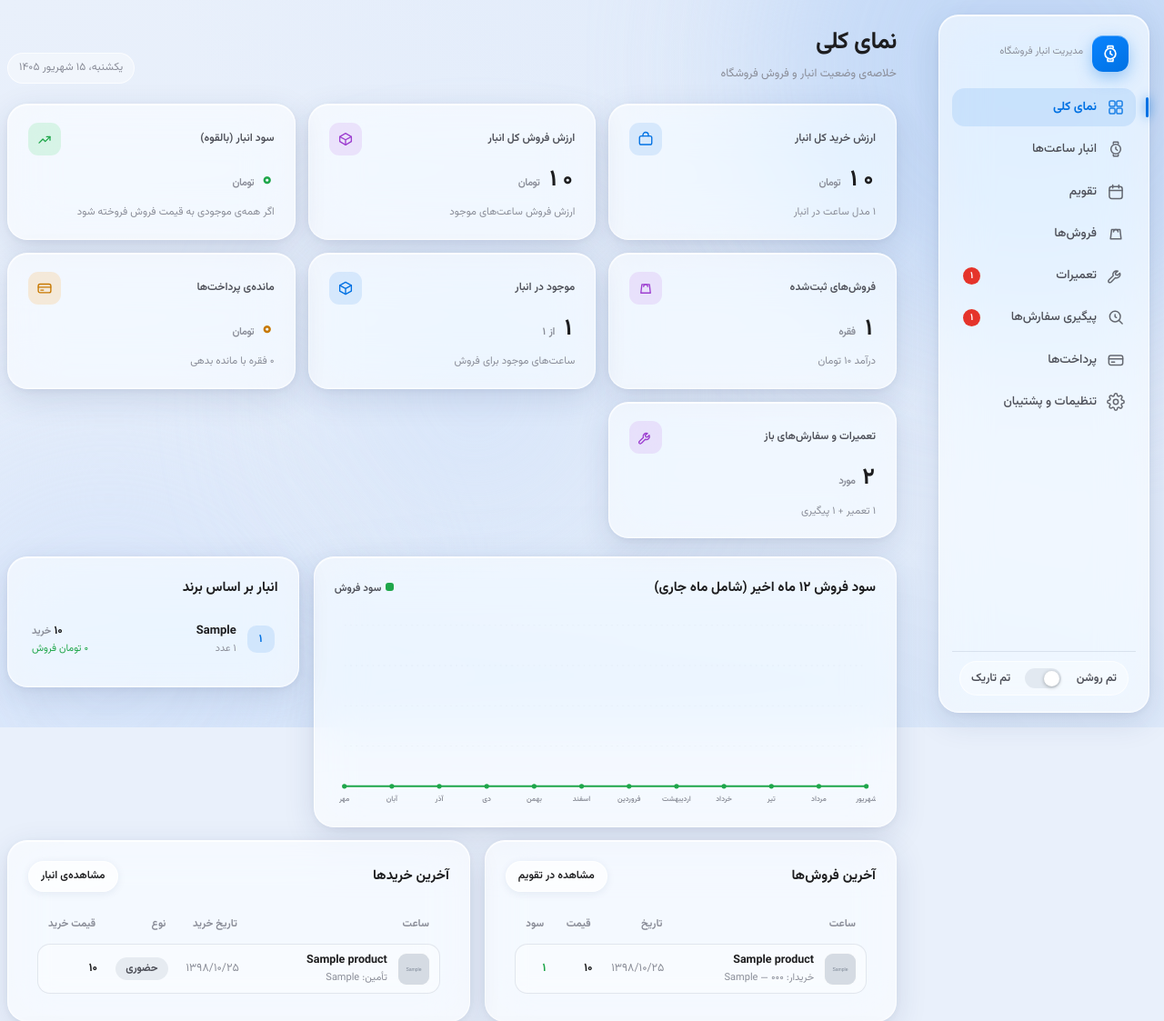
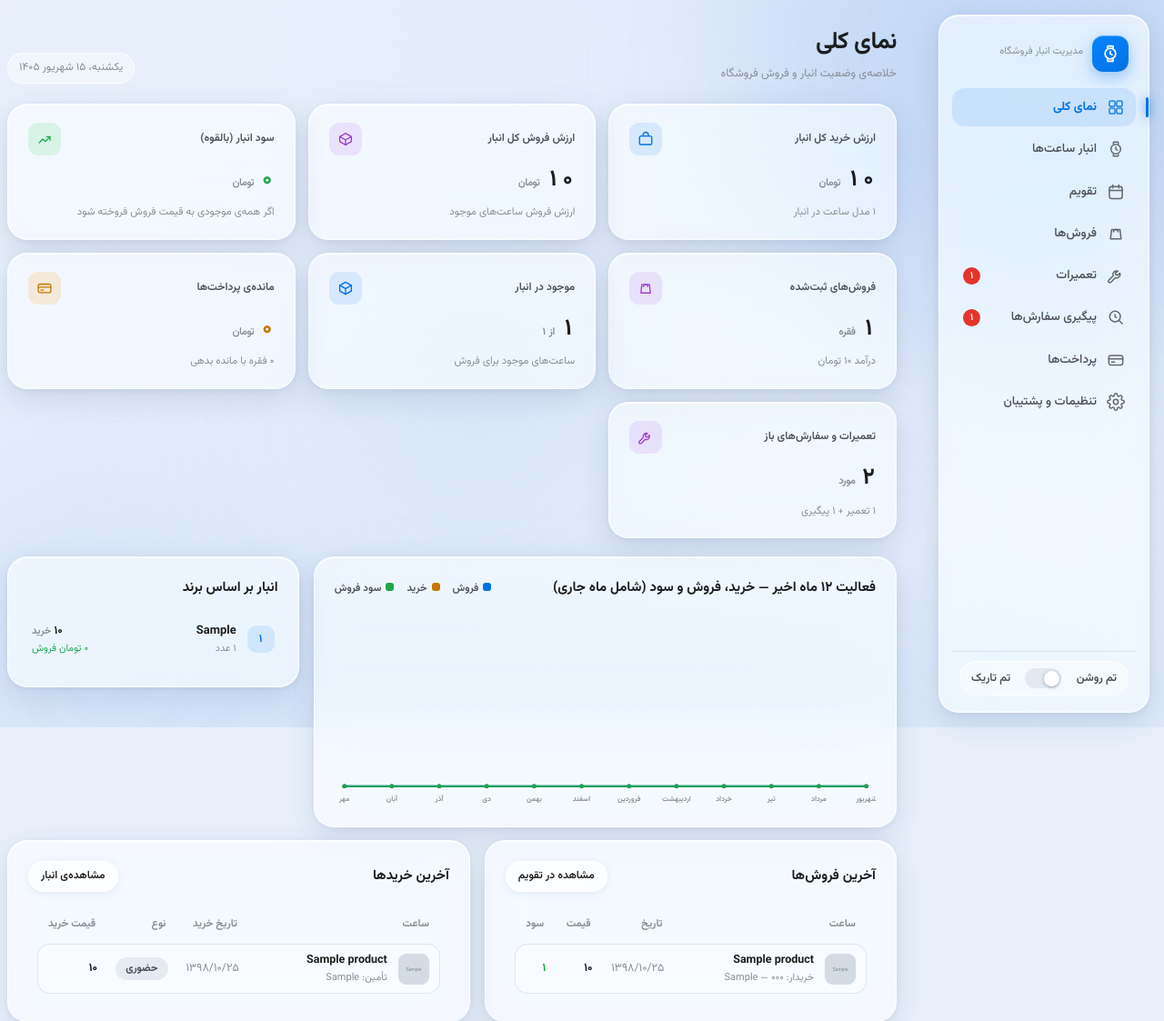
Before and after one commit to MetiiMz/Watch-Inventory, a Flask app: page /dashboard in a window 1280 px wide. Shown: the top 1123 px of the page at 91% size. Run offline with Flask 3, Linux system fonts and the light colour scheme; data comes from the database, SQL or seed files in the repository; tables that the repository leaves empty hold one stand-in row (values such as "Sample post"); grey boxes marked "Sample" are stand-in pictures.

Commit message:
fix(dashboard): 12-month chart shows all three lines — purchases (amber), sales (blue), profit (green) — with dots per series and tooltip listing sales/purchases/profit/count per month

```diff
--- a/templates/dashboard.html
+++ b/templates/dashboard.html
@@ -79,8 +79,10 @@
 <div class="grid-main-side mt-20">
   <section class="glass card">
     <div class="card-title">
-      <h3>سود فروش ۱۲ ماه اخیر (شامل ماه جاری)</h3>
+      <h3>فعالیت ۱۲ ماه اخیر — خرید، فروش و سود (شامل ماه جاری)</h3>
       <div class="chart-legend">
+        <span><span class="lg-dot" style="background: var(--accent)"></span>فروش</span>
+        <span><span class="lg-dot" style="background: var(--amber)"></span>خرید</span>
         <span><span class="lg-dot" style="background: var(--green)"></span>سود فروش</span>
       </div>
     </div>
@@ -251,26 +253,29 @@
     }
   })();
 
-  /* ---- نمودار خطی سود فروش ۱۲ ماه اخیر (فقط سود، سبز) ---- */
+  /* ---- نمودار خطی فعالیت ۱۲ ماه اخیر (خرید، فروش، سود — سه خط) ---- */
   (function () {
     const box = document.getElementById("sales-chart");
     if (!box) return;
     let monthly = [];
     try { monthly = JSON.parse(box.dataset.monthly || "[]"); } catch { monthly = []; }
     if (!monthly.length) {
-      box.innerHTML = '<div class="empty" style="padding:34px 16px"><div class="e-ic"><svg viewBox="0 0 24 24" fill="none" stroke="currentColor" stroke-width="1.6" stroke-linecap="round"><path d="M4 17.5 9.5 12l3.5 3.5L20 8.5"/></svg></div><h4>هنوز فعالیتی ثبت نشده</h4><p>با اولین فروش، نمودار سود اینجا شکل می‌گیرد</p></div>';
+      box.innerHTML = '<div class="empty" style="padding:34px 16px"><div class="e-ic"><svg viewBox="0 0 24 24" fill="none" stroke="currentColor" stroke-width="1.6" stroke-linecap="round"><path d="M4 17.5 9.5 12l3.5 3.5L20 8.5"/></svg></div><h4>هنوز فعالیتی ثبت نشده</h4><p>با اولین خرید یا فروش، نمودار اینجا شکل می‌گیرد</p></div>';
       return;
     }
 
     const W = 780, H = 280, PAD_R = 14, PAD_L = 14, PAD_T = 18, PAD_B = 30;
     const plotW = W - PAD_R - PAD_L, plotH = H - PAD_T - PAD_B;
-    const maxVal = Math.max(...monthly.map(m => m.profit || 0), 1);
+    const maxVal = Math.max(
+      ...monthly.map(m => Math.max(m.revenue || 0, m.purchase_value || 0, m.profit || 0)), 1);
     const mag = Math.pow(10, Math.floor(Math.log10(maxVal)));
     const top = Math.ceil(maxVal / mag) * mag;
     const stepX = plotW / (monthly.length - 1 || 1);
 
     const styles = getComputedStyle(document.documentElement);
-    const cGreen = styles.getPropertyValue("--green").trim() || "#1a9e55";
+    const cBlue = styles.getPropertyValue("--accent").trim() || "#0071e3";
+    const cAmber = styles.getPropertyValue("--amber").trim() || "#c77800";
+    const cGreen = styles.getPropertyValue("--green").trim() || "#1fa64a";
     const cMuted = styles.getPropertyValue("--text-3").trim() || "#8a8d98";
 
     const xAt = (i) => PAD_L + stepX * i;
@@ -285,11 +290,19 @@
       linePath(key) +
       ` L${xAt(monthly.length - 1)},${H - PAD_B} L${xAt(0)},${H - PAD_B} Z`;
 
+    /* سه خط: خرید (کهربایی) → فروش (آبی) → سود (سبز، رو)، از پشت به جلو رسم می‌شوند */
+    const series = [
+      { key: "purchase_value", color: cAmber, width: 2.2 },
+      { key: "revenue", color: cBlue, width: 2.6 },
+      { key: "profit", color: cGreen, width: 2.8 },
+    ];
+
     let points = "", labels = "", hits = "";
     monthly.forEach((m, i) => {
       const x = xAt(i);
-      const y = yAt(m.profit || 0);
-      points += `<circle cx="${x}" cy="${y}" r="3.4" fill="${cGreen}"/>`;
+      series.forEach(s => {
+        points += `<circle cx="${x}" cy="${yAt(m[s.key] || 0)}" r="3" fill="${s.color}"/>`;
+      });
       labels += `<text x="${x}" y="${H - 9}" text-anchor="middle" font-size="10.5" font-weight="600" fill="${cMuted}">${m.label}</text>`;
       hits += `<rect class="hit" data-i="${i}" x="${x - stepX / 2}" y="0" width="${stepX}" height="${H}" fill="transparent"/>`;
     });
@@ -302,10 +315,10 @@
     const vLine = `<line id="chart-cursor" x1="0" x2="0" y1="${PAD_T}" y2="${H - PAD_B}" stroke="currentColor" opacity="0.25" visibility="hidden"/>`;
 
     box.innerHTML = `
-      <svg viewBox="0 0 ${W} ${H}" style="width:100%;height:auto;display:block;color:${cMuted}" role="img" aria-label="نمودار سود فروش ماهانه">
+      <svg viewBox="0 0 ${W} ${H}" style="width:100%;height:auto;display:block;color:${cMuted}" role="img" aria-label="نمودار ماهانه خرید، فروش و سود">
         ${gridLines}
-        <path d="${areaPath("profit")}" fill="${cGreen}" opacity="0.09"/>
-        <path d="${linePath("profit")}" fill="none" stroke="${cGreen}" stroke-width="2.8" stroke-linecap="round" stroke-linejoin="round"/>
+        <path d="${areaPath("profit")}" fill="${cGreen}" opacity="0.08"/>
+        ${series.map(s => `<path d="${linePath(s.key)}" fill="none" stroke="${s.color}" stroke-width="${s.width}" stroke-linecap="round" stroke-linejoin="round"/>`).join("")}
         ${vLine}${points}${labels}${hits}
       </svg>
       <div class="bar-tooltip"></div>`;
@@ -323,6 +336,8 @@
       cursor.setAttribute("visibility", "visible");
       const rows = [
         `<div class="bt-title">${m.label} ${faNum(m.jy)}</div>`,
+        `<div class="bt-row"><span>فروش</span><b style="color:var(--accent)">${faMoney(m.revenue)}</b></div>`,
+        `<div class="bt-row"><span>خرید</span><b style="color:var(--amber)">${faMoney(m.purchase_value)}</b></div>`,
         `<div class="bt-row"><span>سود فروش</span><b style="color:var(--green)">${faMoney(m.profit)}</b></div>`,
         m.count ? `<div class="bt-row"><span>تعداد فروش</span><b>${faNum(m.count)}</b></div>` : "",
       ];
```
